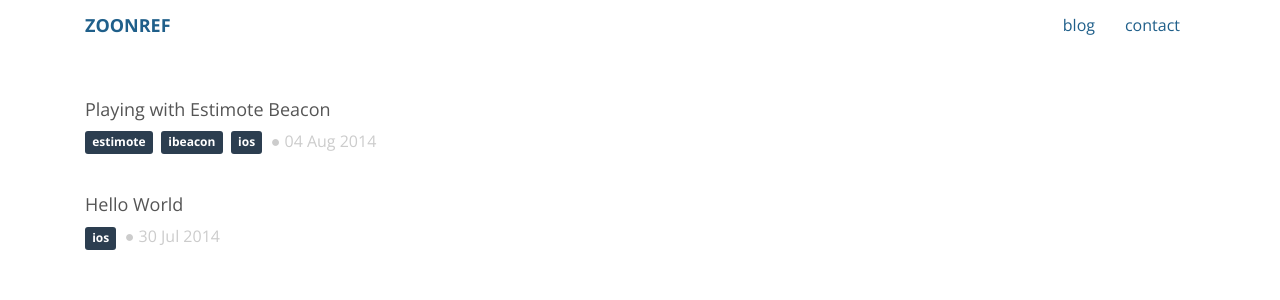
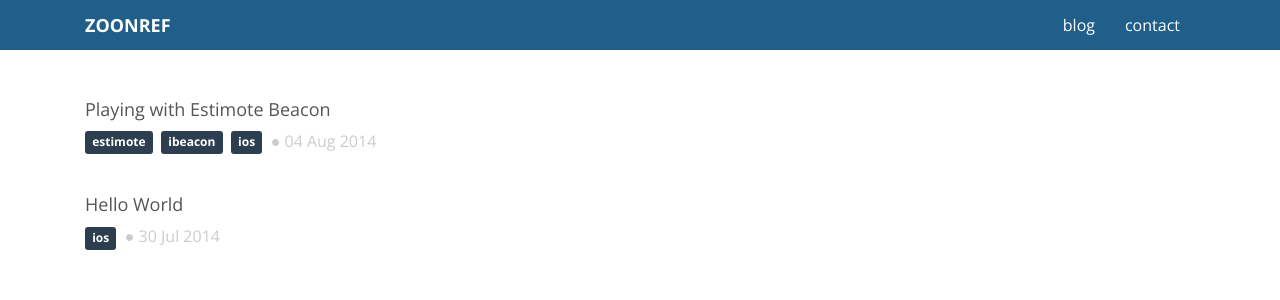
Before and after one commit to zoonooz/zoonooz.github.io, a Jekyll site: the page built from blog/index.html, in a window 1280 px wide. Shown: the top 300 px of the page. Built offline with Jekyll 4.4.1, drawn with Linux system fonts in a browser that asks for light colours; nearby versions of some CDN libraries; Markdown is read by kramdown in place of the engine named in the settings.

```diff
--- a/_layouts/index.html
+++ b/_layouts/index.html
@@ -31,6 +31,7 @@
 
   <body>
 
+    <div class="navbg">
       <nav class="navbar navbar-inverse container">
         <div class="container-fluid">
           <div class="navbar-header">
@@ -54,6 +55,7 @@
           </div><!-- /.navbar-collapse -->
         </div>
       </nav>
+    </div>
 
     {{ content }}
 
--- a/css/main.css
+++ b/css/main.css
@@ -50,6 +50,7 @@
   border-bottom: 1px solid #e5e5e5;
   text-shadow: 2px 2px #1F5F8A;
   font-weight: 300;
+  margin-bottom: 0px;
 }
 
 .jumbotron h1 {
@@ -179,6 +180,16 @@
     white-space: pre;
 }
 
+.latest-blog {
+  background-color: #EEE;
+}
+
+.index-h2 {
+  color: #aaa;
+  margin-top: 30px;
+  margin-bottom: 20px;
+}
+
 .card {
   margin-bottom: 30px;
 }
@@ -198,25 +209,29 @@
 }
 
 /* nav bar */
+.navbg {
+  background-color: #1F5F8A;
+}
+
 .navbar {
   border: none;
   margin-bottom: 0px;
-  background-color: rgba(255,255,255,0.5);
+  background-color: transparent;
   border-radius: 0px;
 }
 
 .navbar-inverse .navbar-brand {
-  color: #1F5F8A;
+  color: white;
 }
 
 .navbar-inverse .navbar-brand:hover,
 .navbar-inverse .navbar-brand:focus {
-  color: #1F5F8A;
+  color: white;
 
 }
 
 .navbar-inverse .navbar-nav>li>a {
-  color: #1F5F8A;
+  color: white;
 }
 
 .navbar-inverse .navbar-nav>li>a:hover {
```
Also changed, not shown: index.html (+27 -28 lines). Lines whose indentation alone changed are shown as unchanged.
